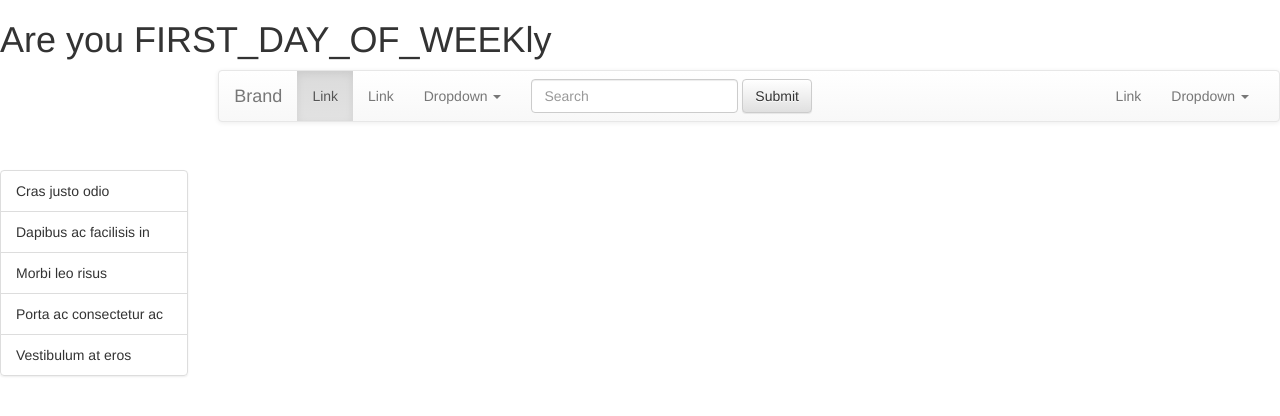
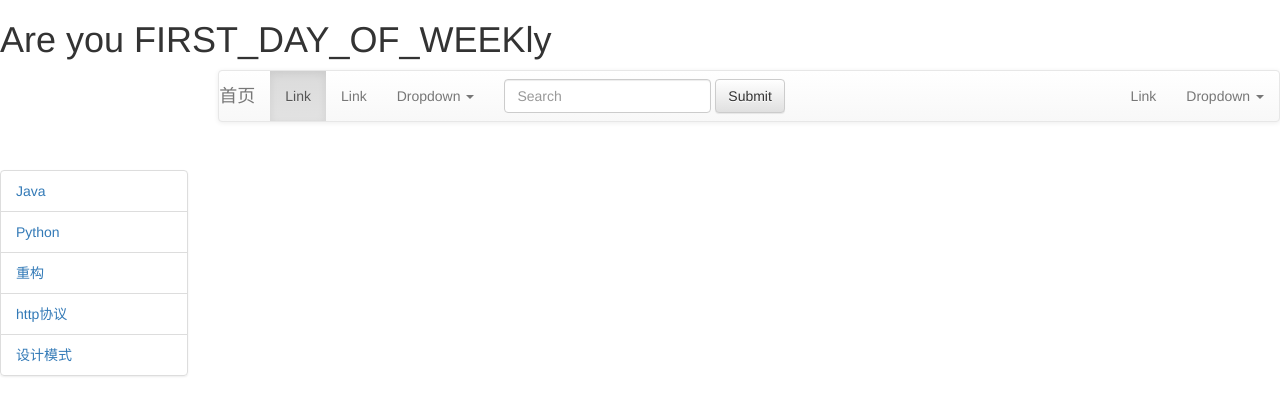
Before and after one commit to oHao/I4blog, a Django app: page /hello in a window 1280 px wide. Shown: the top 416 px of the page. Run offline with Django 3.2, Linux system fonts and the light colour scheme; some libraries are stand-ins or nearby versions.

```diff
--- a/template/frame.html
+++ b/template/frame.html
@@ -15,17 +15,18 @@
     <div class="row">
         <div class="col-md-2">
             <ul class="list-group" style="margin-top:100px">
-              <li class="list-group-item">Cras justo odio</li>
-              <li class="list-group-item">Dapibus ac facilisis in</li>
-              <li class="list-group-item">Morbi leo risus</li>
-              <li class="list-group-item">Porta ac consectetur ac</li>
-              <li class="list-group-item">Vestibulum at eros</li>
+              <li class="list-group-item"><a href="#">Java</a></li>
+              <li class="list-group-item"><a href="#">Python</a></li>
+              <li class="list-group-item"><a href="#">重构</a></li>
+              <li class="list-group-item"><a href="#">http协议</a></li>
+              <li class="list-group-item"><a href="#">设计模式</a></li>
             </ul>
         </div>
         <div class="col-md-10">
             <nav class="navbar navbar-default">
   <div class="container-fluid">
-    <!-- Brand and toggle get grouped for better mobile display -->
+    <div class="row">
+        <!-- Brand and toggle get grouped for better mobile display -->
     <div class="navbar-header">
       <button type="button" class="navbar-toggle collapsed" data-toggle="collapse" data-target="#bs-example-navbar-collapse-1" aria-expanded="false">
         <span class="sr-only">Toggle navigation</span>
@@ -33,7 +34,7 @@
         <span class="icon-bar"></span>
         <span class="icon-bar"></span>
       </button>
-      <a class="navbar-brand" href="#">Brand</a>
+      <a class="navbar-brand" href="#">首页</a>
     </div>
 
     <!-- Collect the nav links, forms, and other content for toggling -->
@@ -74,9 +75,13 @@
         </li>
       </ul>
     </div><!-- /.navbar-collapse -->
+    </div>
+    <div class="row">
+
+    </div>
   </div><!-- /.container-fluid -->
 </nav>
-        </div>
+        </div><!-- /.col-10-->
     </div>
 </div>
 </body>
```
Also changed, not shown: I4blog/newsSpider.py (added, +23 -0 lines).
